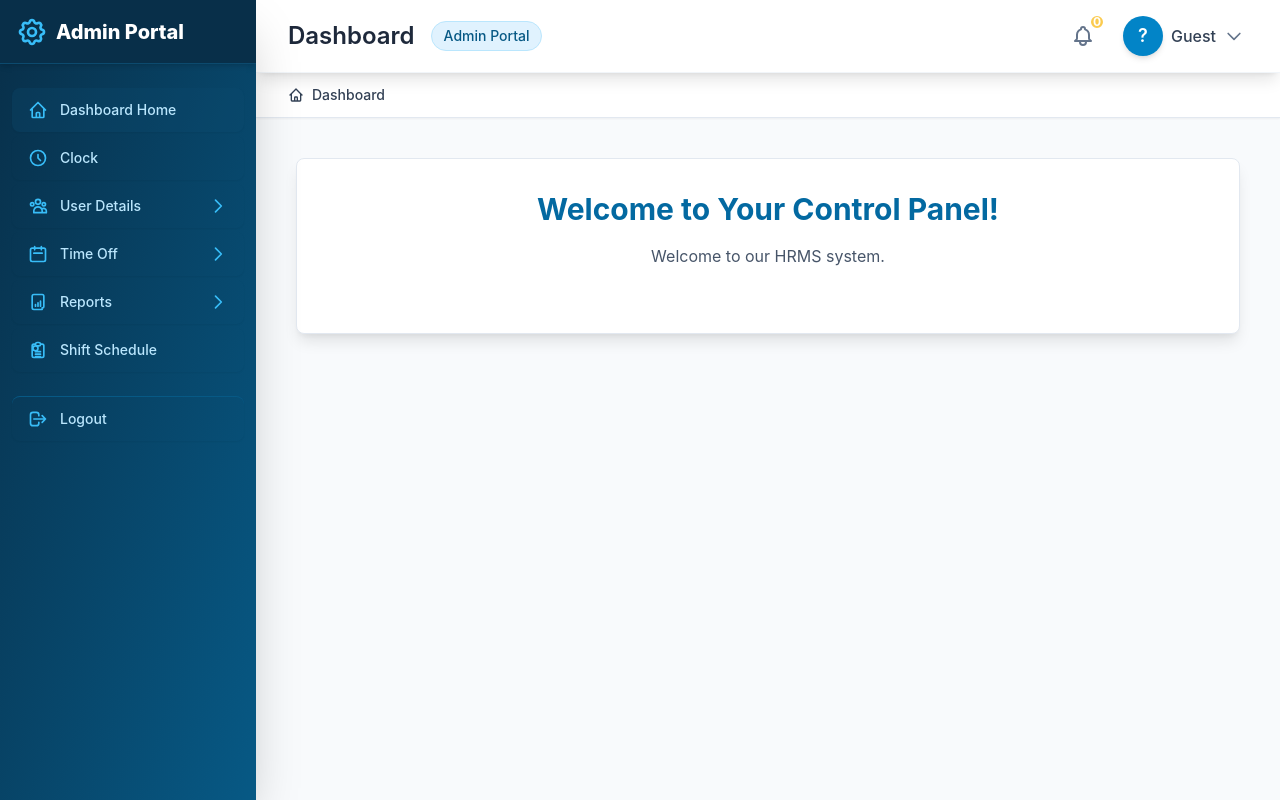
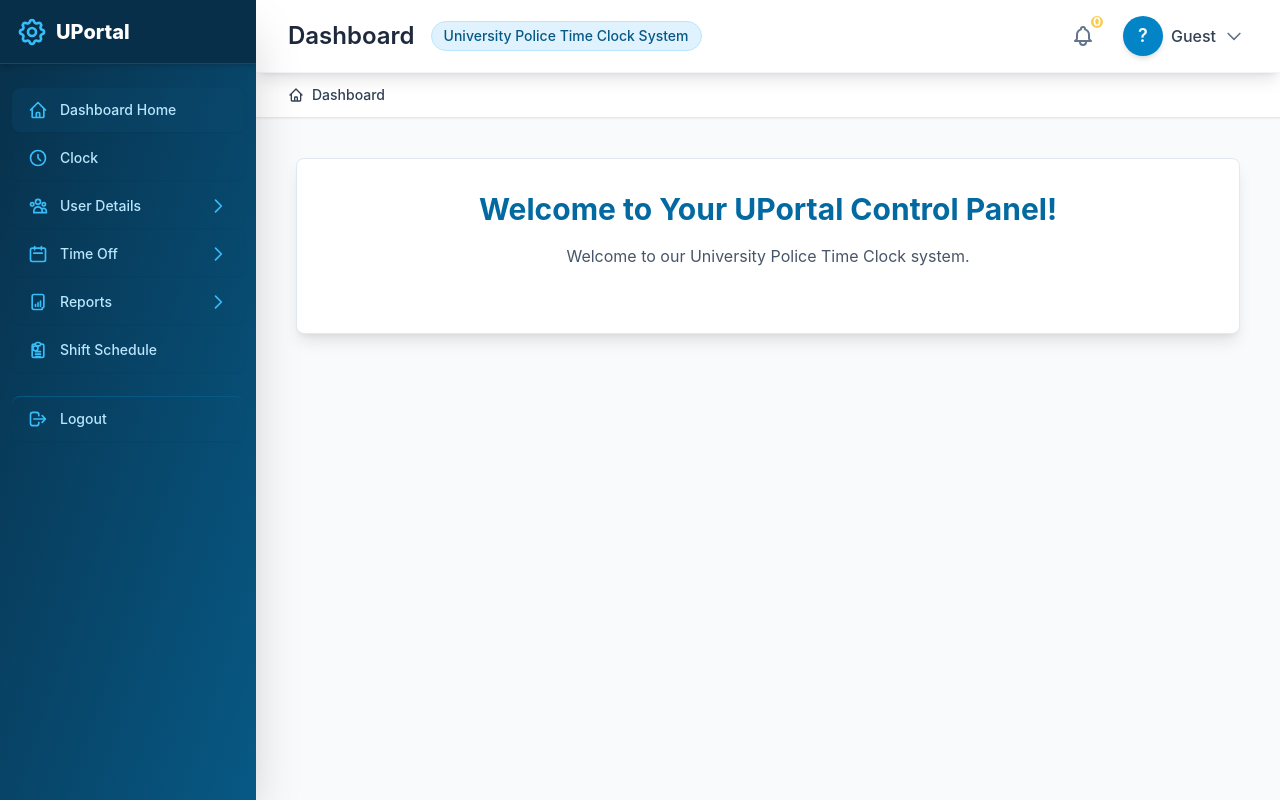
Before and after one commit to Paul447/HRMS, a Django app: template hrmsauth/templates/dashboard.html in a window 1280 px wide. Run offline with Django 5.2, Linux system fonts and the light colour scheme; the template is opened without the code that fills it, so the values that code supplies are empty; parts of the project's set-up code (start-up, migrations or seed data) failed here and were passed over; some libraries are stand-ins or nearby versions.

Commit message:
Changing the name of the System To Specific UPortal

```diff
--- a/hrmsauth/templates/dashboard.html
+++ b/hrmsauth/templates/dashboard.html
@@ -4,7 +4,7 @@
 <head>
     <meta charset="UTF-8" />
     <meta name="viewport" content="width=device-width, initial-scale=1" />
-    <title>{% block title %}Admin Portal{% endblock %}</title>
+    <title>{% block title %}UP Time Clock Portal{% endblock %}</title>
     <script src="https://cdn.tailwindcss.com"></script>
     <script>
         tailwind.config = {
--- a/hrmsauth/templates/hrmsauth/components/_header.html
+++ b/hrmsauth/templates/hrmsauth/components/_header.html
@@ -13,8 +13,7 @@
         <h2 class="text-2xl font-semibold text-secondary-800">{% block page_title %}Dashboard{% endblock %}
         </h2>
         <span
-            class="hidden md:inline-block px-3 py-1 text-sm font-medium bg-primary-100 text-primary-800 rounded-full border border-primary-200">Admin
-            Portal</span>
+            class="hidden md:inline-block px-3 py-1 text-sm font-medium bg-primary-100 text-primary-800 rounded-full border border-primary-200">University Police Time Clock System</span>
     </div>
     <div class="flex items-center space-x-4">
         <div class="relative">
--- a/hrmsauth/templates/hrmsauth/components/_sidebar.html
+++ b/hrmsauth/templates/hrmsauth/components/_sidebar.html
@@ -12,7 +12,7 @@
                 <path stroke-linecap="round" stroke-linejoin="round" stroke-width="2"
                     d="M15 12a3 3 0 11-6 0 3 3 0 016 0z" />
             </svg>
-            <span>Admin Portal</span>
+            <span>UPortal</span>
         </h1>
         <button class="md:hidden" onclick="closeSidebar()" aria-label="Close sidebar">
             <svg xmlns="http://www.w3.org/2000/svg" class="h-6 w-6 text-primary-400" fill="none" viewBox="0 0 24 24"
--- a/hrmsauth/templates/hrmsauth/components/dashboard_content.html
+++ b/hrmsauth/templates/hrmsauth/components/dashboard_content.html
@@ -3,11 +3,11 @@
 
 <div
     class="bg-white rounded-lg shadow-lg-2 p-8 text-center border border-secondary-200 shadow-inner-sm animate-on-load animate-delay-300">
-    <h3 class="text-3xl font-bold text-primary-700 mb-4 animate-fade-in-up">Welcome to Your  Control
+    <h3 class="text-3xl font-bold text-primary-700 mb-4 animate-fade-in-up">Welcome to Your UPortal Control
         Panel!</h3>
     <p
         class="text-secondary-600 mb-8 max-w-2xl mx-auto leading-relaxed animate-fade-in-up animate-delay-100">
-        Welcome to  our HRMS system.</p>
+        Welcome to  our University Police Time Clock system.</p>
 
 </div>
 {% endblock content %}
--- a/hrmsauth/templates/login.html
+++ b/hrmsauth/templates/login.html
@@ -5,7 +5,7 @@
 <head>
     <meta charset="UTF-8" />
     <meta name="viewport" content="width=device-width, initial-scale=1.0" />
-    <title>HRMS Login</title>
+    <title>UPClock Login</title>
     <script src="https://cdn.tailwindcss.com"></script>
     <link rel="stylesheet" href="{% static 'hrmsauth/css/login.css' %}">
 </head>
@@ -21,7 +21,7 @@
                         d="M17 20h5v-2a3 3 0 00-5.356-1.857M17 20H7m10 0v-2c0-.656-.126-1.283-.356-1.857M7 20H2v-2a3 3 0 015.356-1.857M7 20v-2c0-.656.126-1.283.356-1.857m0 0a5.002 5.002 0 019.288 0M15 7a3 3 0 11-6 0 3 3 0 016 0zm6 3a2 2 0 11-4 0 2 2 0 014 0zM7 10a2 2 0 11-4 0 2 2 0 014 0z" />
                 </svg>
             </div>
-            <h1 class="text-2xl font-semibold text-gray-800">DPS HR Portal</h1>
+            <h1 class="text-2xl font-semibold text-gray-800">UPClock Login</h1>
             <p class="text-gray-500 mt-1 text-sm">Enter your credentials to continue</p>
         </div>
 
```
